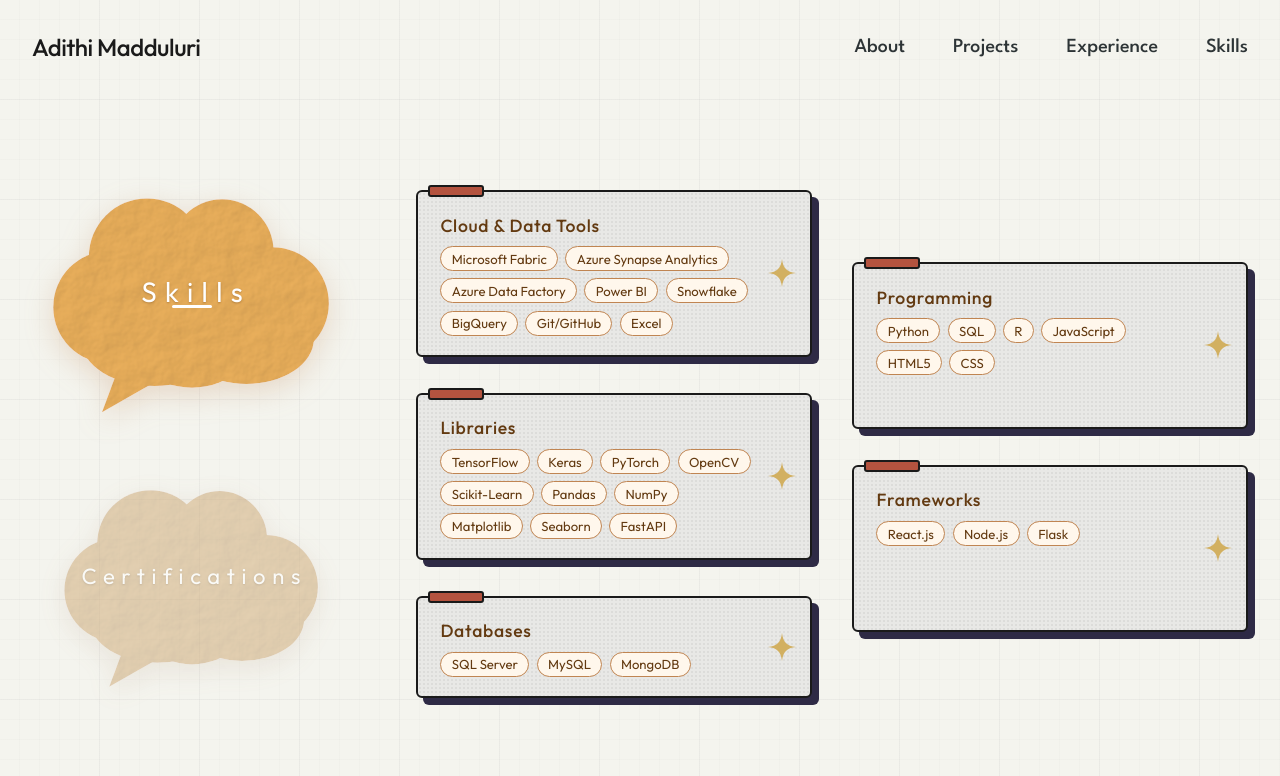
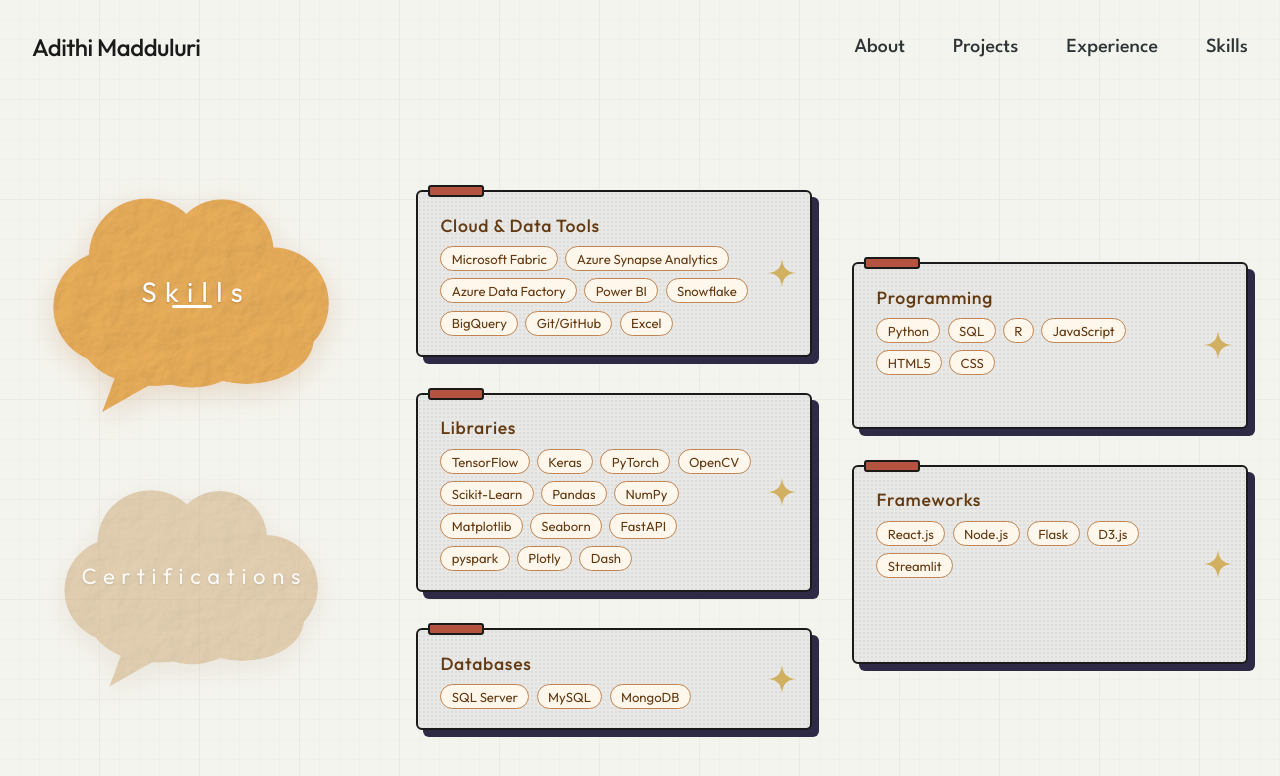
Before and after one commit to Adi-113/portfolio_web, a React (Create React App) app: page /skills in a window 1280 px wide. Shown: the top 776 px of the page. Built offline with nearby package versions, Linux system fonts and the light colour scheme.

Commit message:
Skills Update

```diff
--- a/src/pages/skills.js
+++ b/src/pages/skills.js
@@ -9,9 +9,9 @@ const skills = [
   { title: 'Programming', items: ['Python', 'SQL', 'R', 'JavaScript', 'HTML5', 'CSS'] },
   {
     title: 'Libraries',
-    items: ['TensorFlow', 'Keras', 'PyTorch', 'OpenCV', 'Scikit-Learn', 'Pandas', 'NumPy', 'Matplotlib', 'Seaborn', 'FastAPI']
+    items: ['TensorFlow', 'Keras', 'PyTorch', 'OpenCV', 'Scikit-Learn', 'Pandas', 'NumPy', 'Matplotlib', 'Seaborn', 'FastAPI','pyspark','Plotly','Dash']
   },
-  { title: 'Frameworks', items: ['React.js', 'Node.js', 'Flask'] },
+  { title: 'Frameworks', items: ['React.js', 'Node.js', 'Flask','D3.js','Streamlit'] },
   { title: 'Databases', items: ['SQL Server', 'MySQL', 'MongoDB'] },
 ];
 
```
